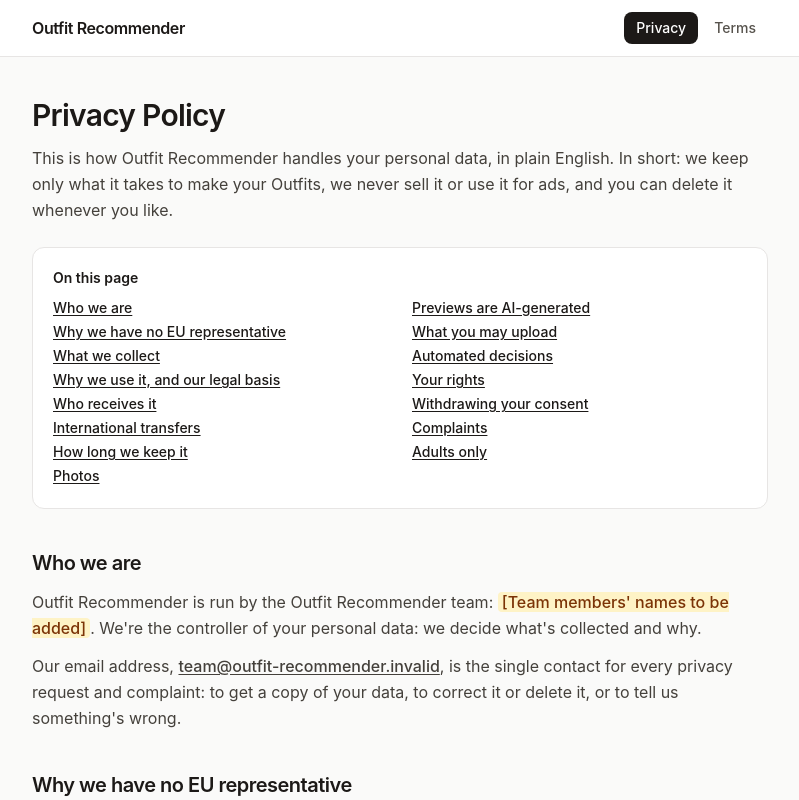
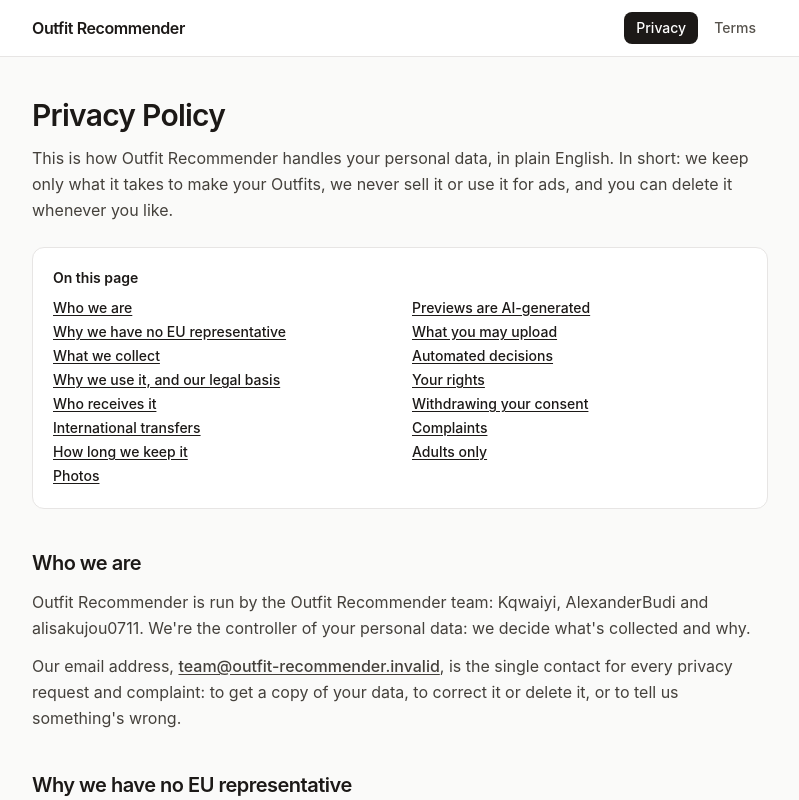
Before and after one commit to Kqwaiyi/Qloo-Hackathon, a Next.js app: page /privacy in a window 1280 px wide. Shown: the top 800 px of the page, without its empty margins (240-1039 px from the left). Built offline with nearby package versions, Linux system fonts and the light colour scheme.

Commit message:
Name the team on the Privacy Policy
Co-authored-by: AlexanderBudi <287191427+AlexanderBudi@users.noreply.github.com>
Co-authored-by: alisakujou0711 <176795150+alisakujou0711@users.noreply.github.com>

```diff
--- a/src/app/(legal)/privacy/page.tsx
+++ b/src/app/(legal)/privacy/page.tsx
@@ -81,9 +81,7 @@ export default function Page() {
 
       <LegalSection {...section("who-we-are")}>
         <p className={paragraph}>
-          Outfit Recommender is run by the Outfit Recommender team:{" "}
-          {/* Ticket 39 fills in the team members' names. */}
-          <mark className="rounded bg-amber-100 px-1 font-medium text-amber-900">[Team members&apos; names to be added]</mark>.
+          Outfit Recommender is run by the Outfit Recommender team: Kqwaiyi, AlexanderBudi and alisakujou0711.
           We&apos;re the controller of your personal data: we decide what&apos;s collected and why.
         </p>
         <p className={paragraph}>
```
